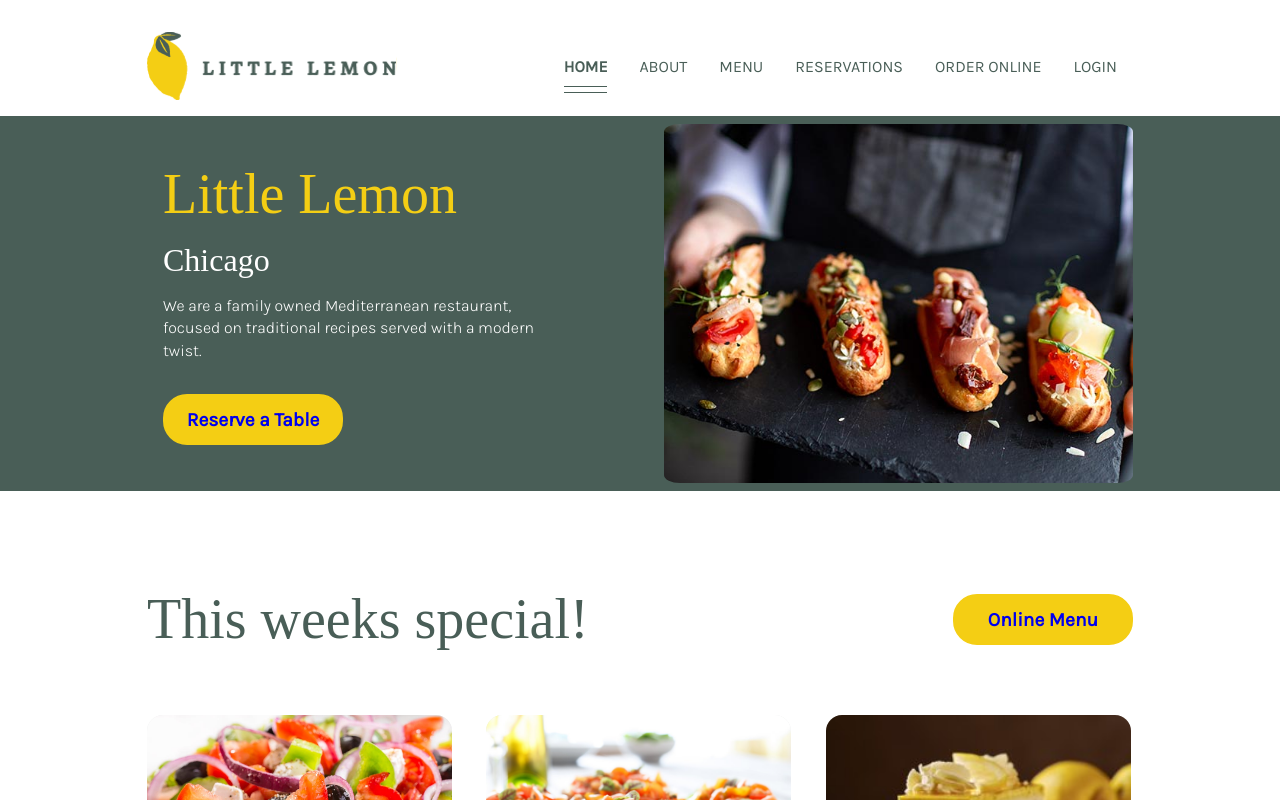
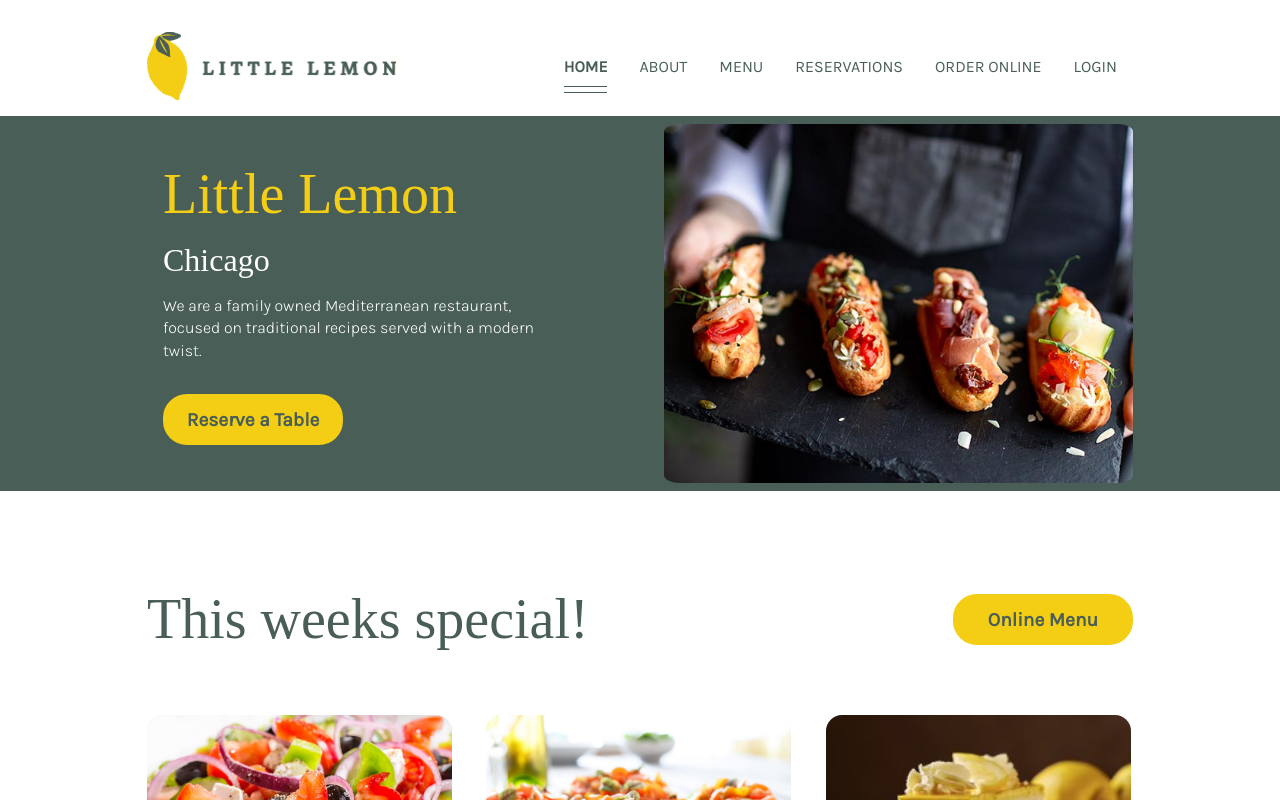
Before and after one commit to TomZhong-au/little-lemon, a React (Create React App) app: page / in a window 1280 px wide. Shown: the top 800 px of the page. Built offline with nearby package versions, Linux system fonts and the light colour scheme; a web font is replaced by a local one.

Commit message:
change logo name from Logo.svg to logo.svg and add font color to a tag (#7)

```diff
--- a/src/App.css
+++ b/src/App.css
@@ -43,6 +43,7 @@ h3 {
 }
 
 a {
+  color: var(--primary-green);
   text-decoration: none;
 }
 
@@ -150,6 +151,7 @@ footer {
 }
 
 .cta {
+  color: var(--primary-green);
   width: 180px;
   border-radius: 1.5rem;
   background-color: var(--primary-yellow);
```
